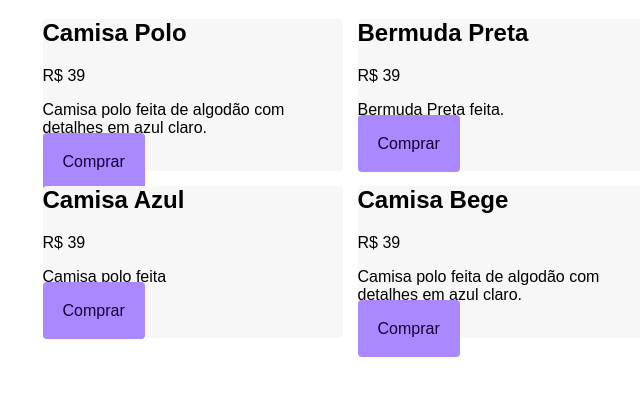
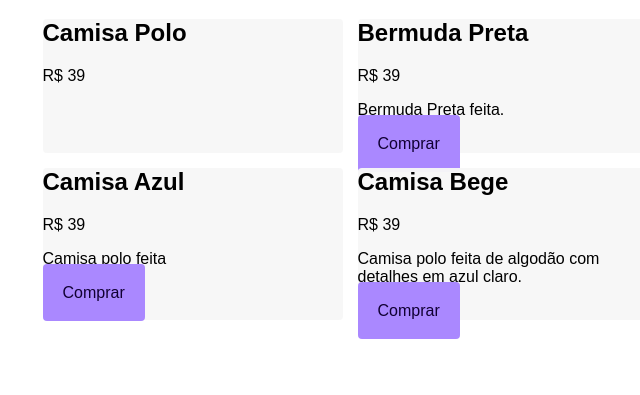
Before and after one commit to viniciussiIva/Origamid, a plain HTML site: page HTML e CSS/09- top-right-bottom-left/index.html in a window 1280 px wide. Shown: the part 61-456 px from the top of the page, without its empty margins (290-930 px from the left). Drawn offline with Linux system fonts and the light colour scheme.

Commit message:
Update index.html

```diff
--- a/HTML e CSS/09- top-right-bottom-left/index.html
+++ b/HTML e CSS/09- top-right-bottom-left/index.html
@@ -13,8 +13,6 @@
     <div class="item">
       <h2>Camisa Polo</h2>
       <p class="preco">R$ 39</p>
-      <p class="preco">Camisa polo feita de algodão com detalhes em azul claro.</p>
-      <a class="comprar" href="/">Comprar</a>
     </div>
     <div class="item">
       <h2>Bermuda Preta</h2>
```
